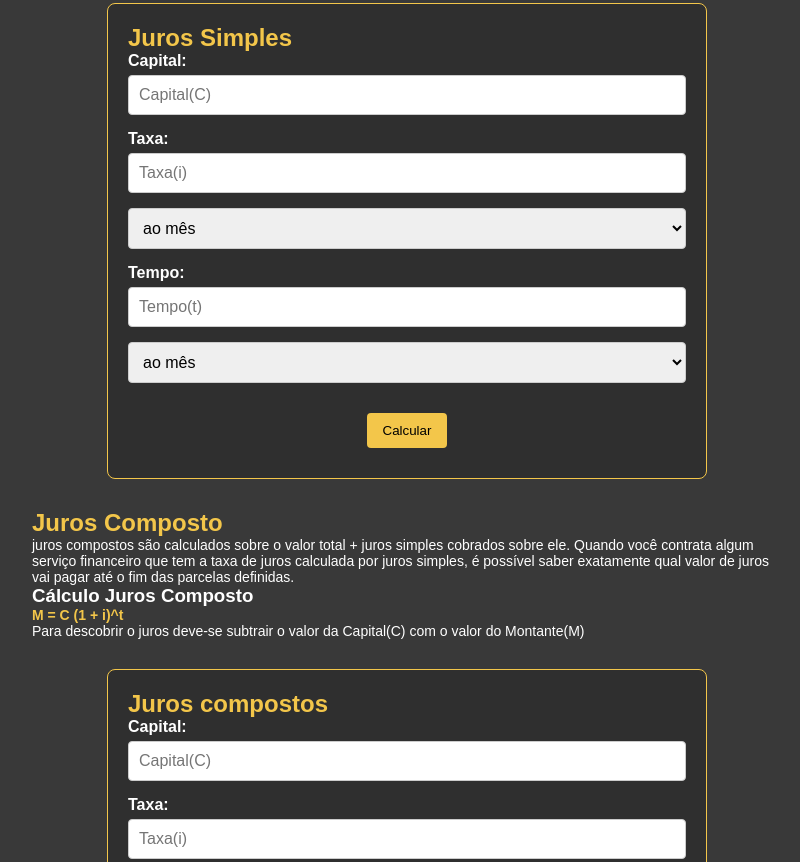
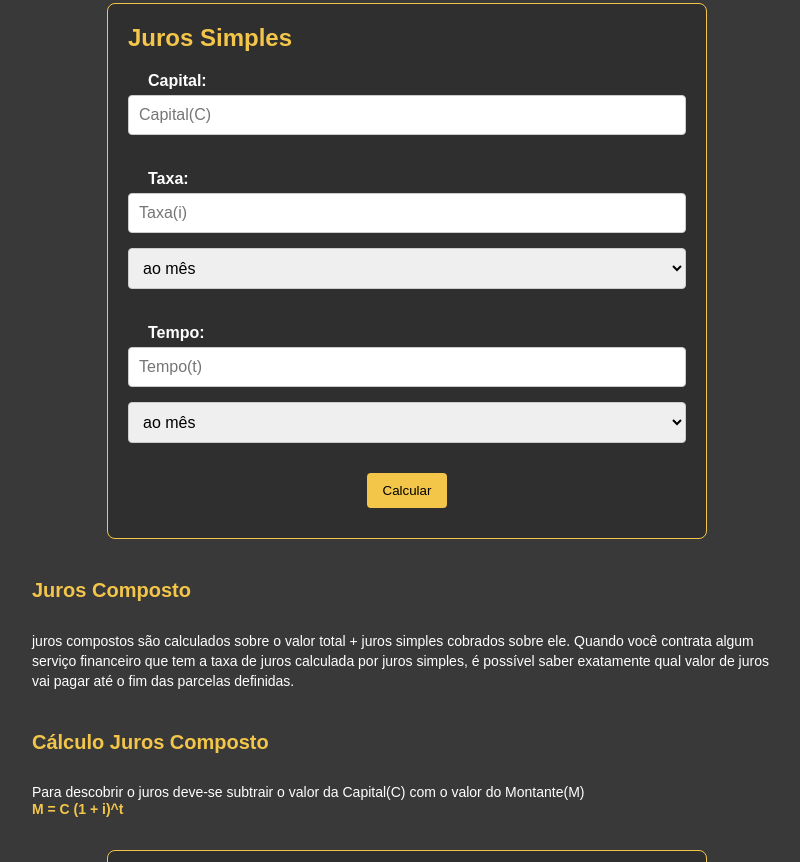
Before and after one commit to wendellcs/hackathon-ctrlyoung, a plain HTML site: page paginas/crede.html in a window 1280 px wide. Shown: the part 749-1611 px from the top of the page, without its empty margins (233-1033 px from the left). Drawn offline with Linux system fonts and the light colour scheme.

Commit message:
terminando os preparativos do site

```diff
--- a/css/crede.css
+++ b/css/crede.css
@@ -391,3 +391,7 @@ input[type="button"] {
 input[type="button"]:hover {
     background-color: #f3c64a1a;
 }
+
+label {
+    margin: 20px
+}
--- a/paginas/crede.html
+++ b/paginas/crede.html
@@ -89,11 +89,11 @@
             </div>
             <div>
             </section class='JC'>
-            <h2>Juros Composto</h2>
-            <p> juros compostos são calculados sobre o valor total + juros simples cobrados sobre ele. Quando você contrata algum serviço financeiro que tem a taxa de juros calculada por juros simples, é possível saber exatamente qual valor de juros vai pagar até o fim das parcelas definidas.</p>
-            <h3>Cálculo Juros Composto</h3>
-            <p><strong>M = C (1 + i)^t<!-- o termo "^" siginifica elevado --></strong></p>
+            <h2 class="subtitulo">Juros Composto</h2>
+            <p class="texto"> juros compostos são calculados sobre o valor total + juros simples cobrados sobre ele. Quando você contrata algum serviço financeiro que tem a taxa de juros calculada por juros simples, é possível saber exatamente qual valor de juros vai pagar até o fim das parcelas definidas.</p>
+            <h3 class="subtitulo">Cálculo Juros Composto</h3>
             <p>Para descobrir o juros deve-se subtrair o valor da Capital(C) com o valor do Montante(M)</p>
+            <p class="texto"><strong>M = C (1 + i)^t<!-- o termo "^" siginifica elevado --></strong></p>
         </div>
         <div>
             <section class="JC">
```
Also changed, not shown: css/investimentos.css (+16 -0 lines), paginas/investimentos.html (+8 -1 lines).
